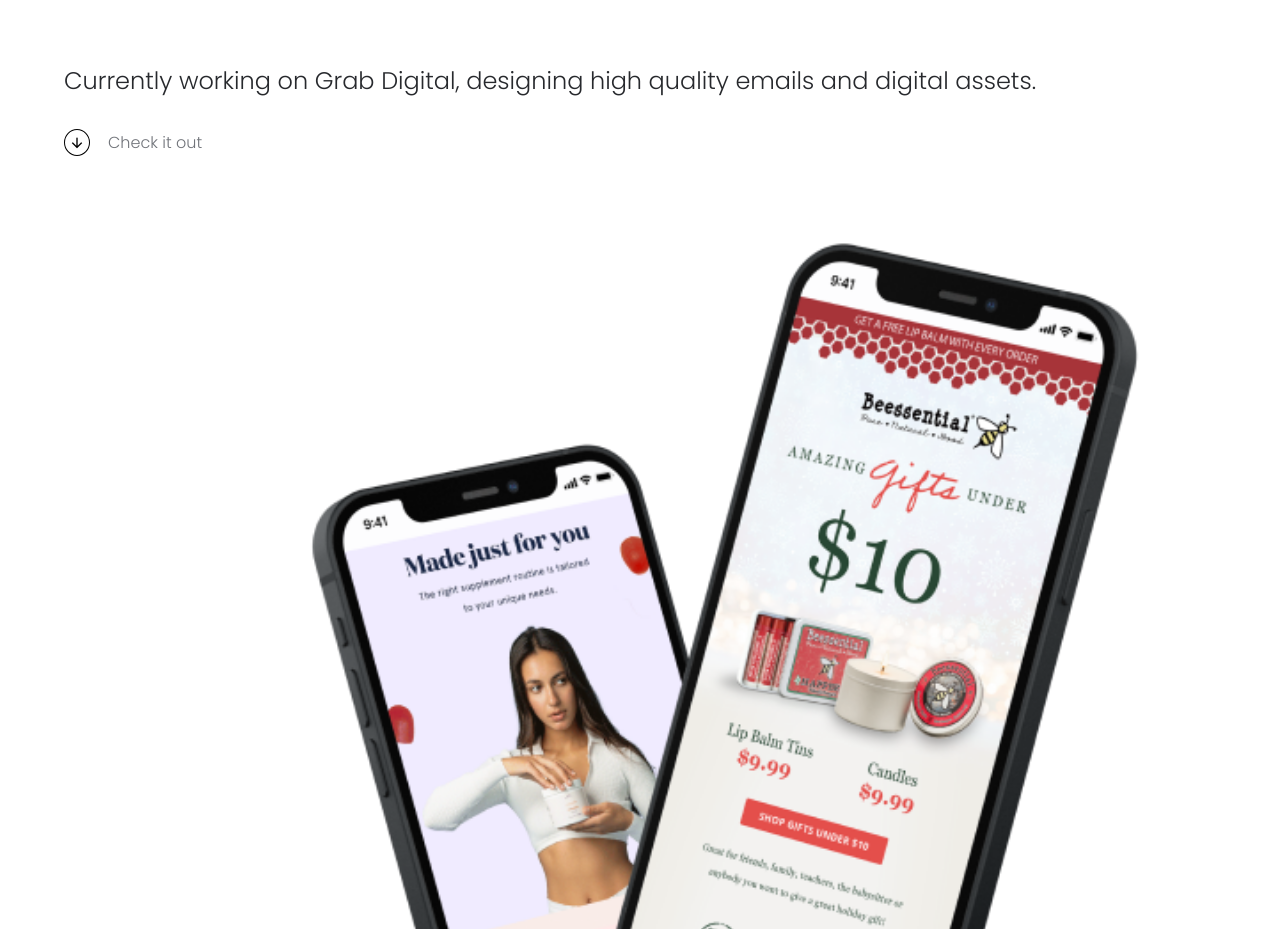
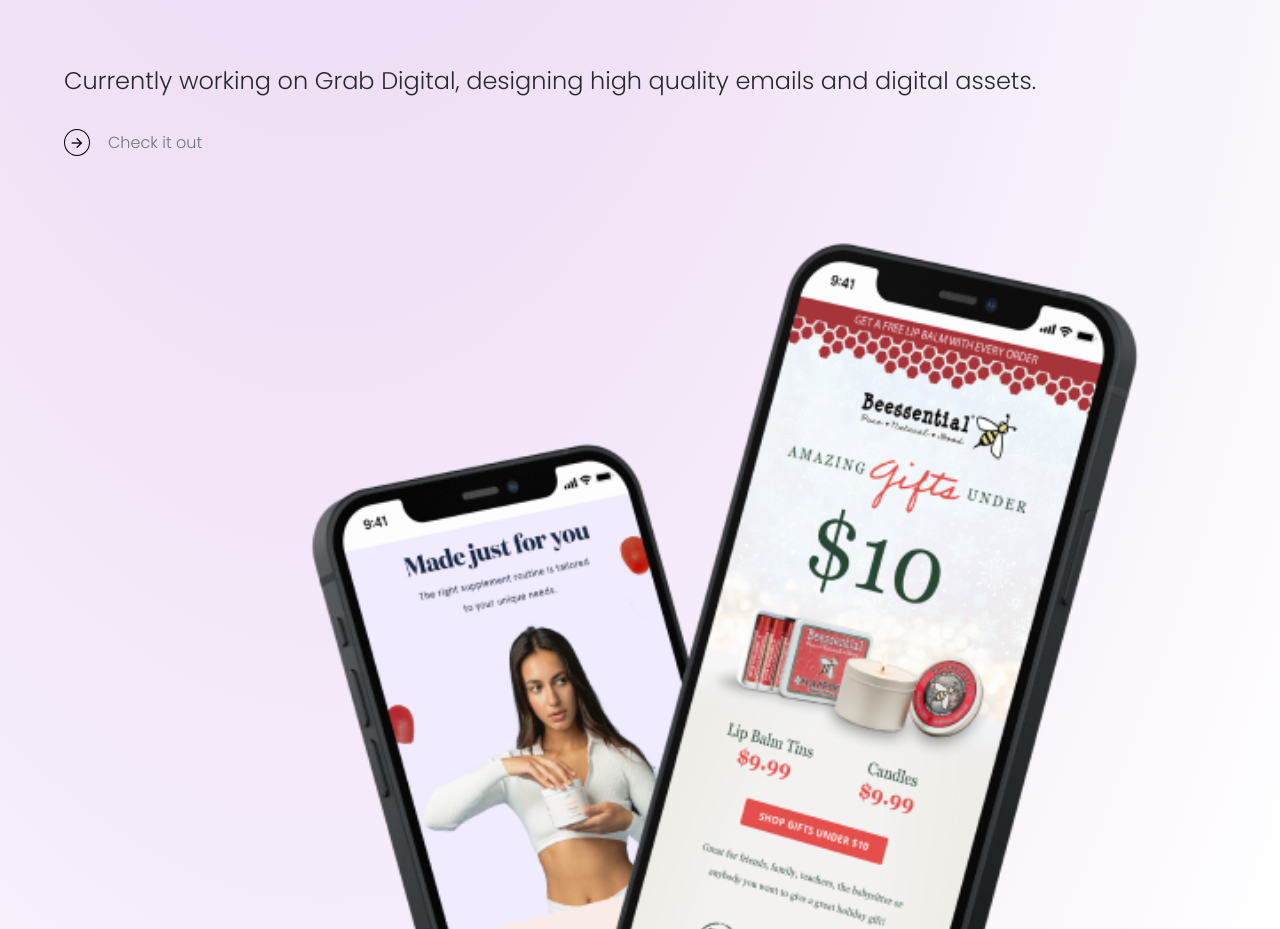
Before and after one commit to javasquezgo/KarlaSura-Portfolio, a website: page index.html in a window 1280 px wide. Shown: the part 1930-2859 px from the top of the page. Drawn offline with nearby package versions, Linux system fonts and the light colour scheme.

Commit message:
Pequeño cambio en el gradiente

```diff
--- a/index.html
+++ b/index.html
@@ -66,7 +66,7 @@
                     <p>
                         Currently working on Grab Digital, designing high quality emails and digital assets.
                     </p>
-                    <a href="#work"><span><i class="ri-arrow-down-line"></i> Check it out</span></a>
+                    <a href="#work"><span><i class="ri-arrow-right-line"></i> Check it out</span></a>
 
                 </div>
 
--- a/scss/_config.scss
+++ b/scss/_config.scss
@@ -12,7 +12,7 @@
 
 body{
     font-family: 'Poppins', sans-serif;
-    background: linear-gradient(180deg, #c1e9fe, rgba(255, 255, 255, 0.0001) 58.49%);
+    background: linear-gradient(180deg, #c1e9fe, rgba(255, 255, 255, 0.0001) 58.49%), radial-gradient(100% 100% at 25.26% 21.66%, #E4CBF0 0%, rgba(255, 255, 255, 0.0001) 100%);
     background-repeat: no-repeat;
 }
 
```
Also changed, not shown: css/style.css, 1 other file.
